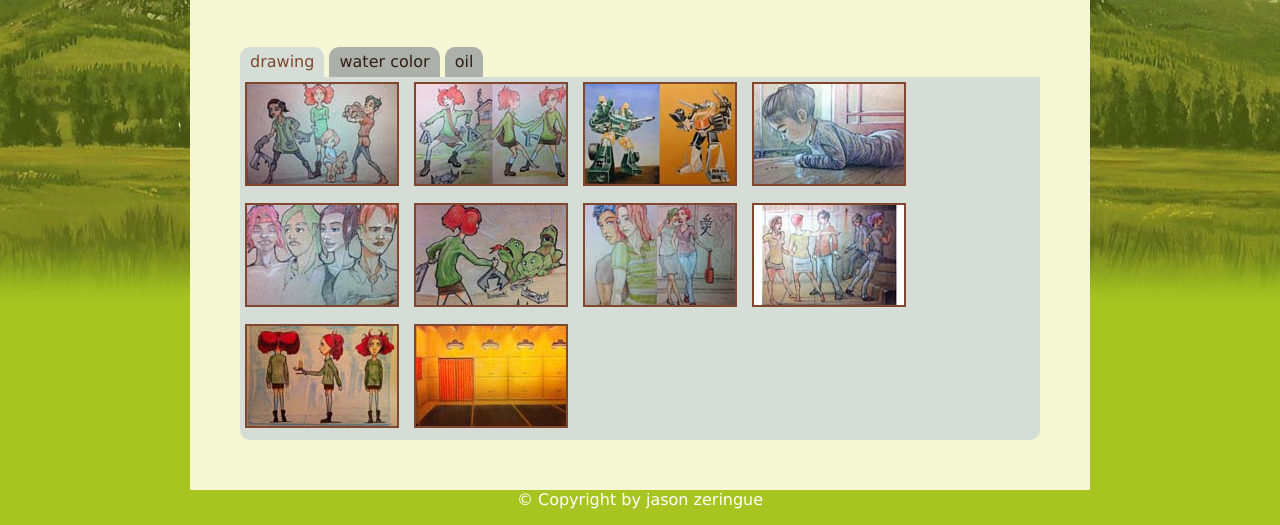
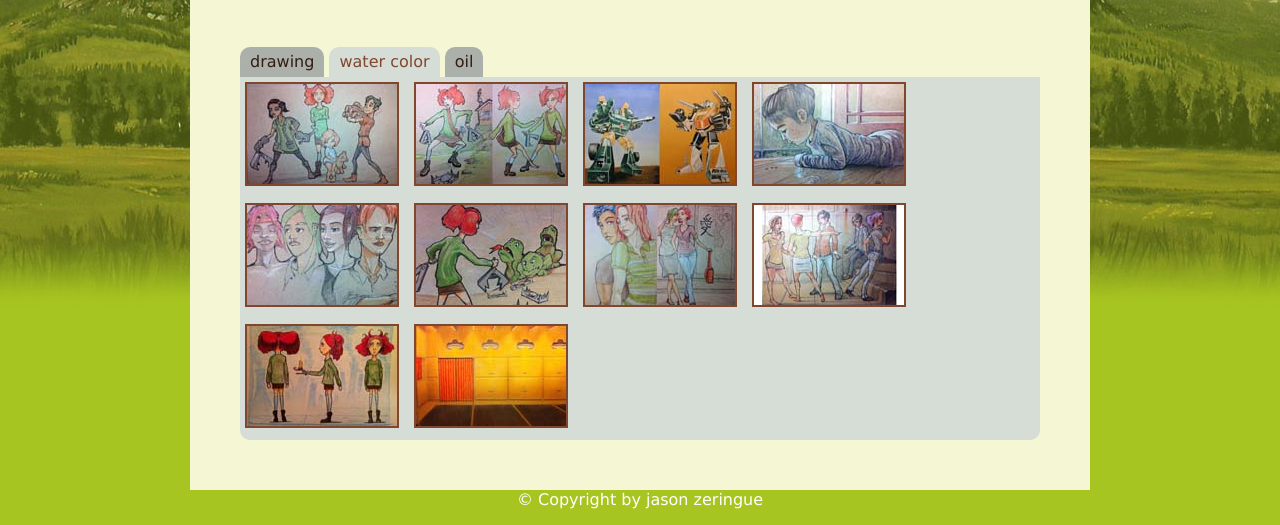
Before and after one commit to deanpd/gallery-week6, a plain HTML site: page gallery-homework.html in a window 1280 px wide. Both pictures are taken after a click on the item "water color". Shown: the part 293-818 px from the top of the page. Drawn offline with nearby package versions, Linux system fonts and the light colour scheme.

Commit message:
Fixed error in click function

```diff
--- a/gallery-homework.html
+++ b/gallery-homework.html
@@ -46,7 +46,13 @@
 <body>
 
 <script>
-
+    $("document").ready( function(){
+      // Create event bindings on ALL tab panel li buttons
+      $(".tab-panels .tabs li").on("click", function(){
+        $(".tab-panels .tabs li.active").removeClass("active");
+        $(this).addClass("active");
+      });
+    });
 
   /*
   $("document").ready(function(){
```
